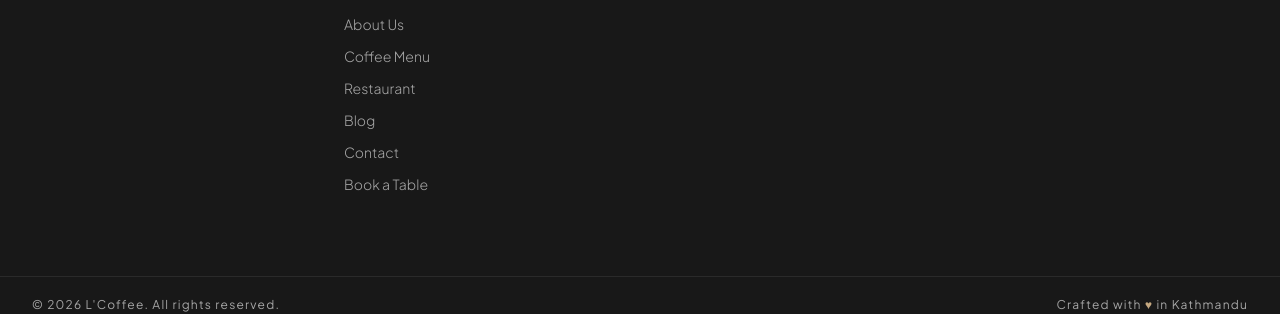
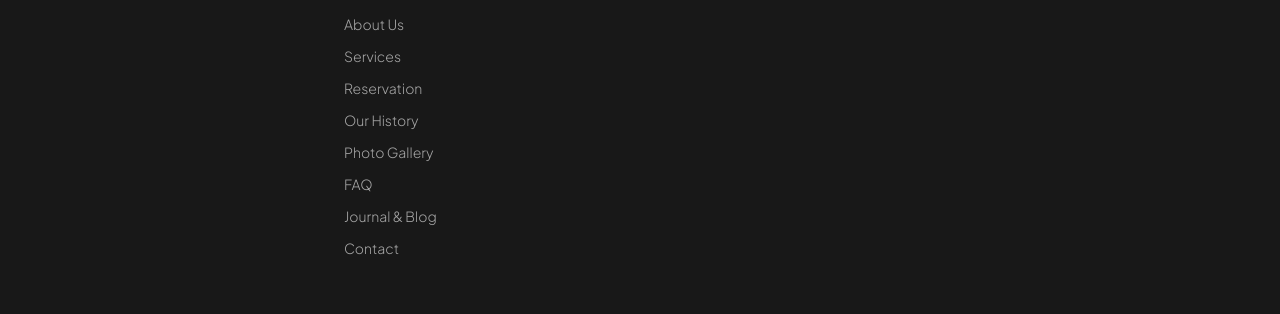
Before and after one commit to cloudswebnepal8/Icoffee, a React (Vite) app: page /blog in a window 1280 px wide. Shown: the part 1441-1755 px from the top of the page. Built offline with nearby package versions, Linux system fonts and the light colour scheme; a web font is replaced by a local one.

Commit message:
Footer component updated with navigation links

```diff
--- a/src/components/Footer.jsx
+++ b/src/components/Footer.jsx
@@ -21,13 +21,15 @@ const socialLinks = [
 
 // Quick links section — all internal routes via Link
 const quickLinks = [
-  { label: 'Home',          to: '/'           },
-  { label: 'About Us',      to: '/about'       },
-  { label: 'Coffee Menu',   to: '/menu/coffee' },
-  { label: 'Restaurant',    to: '/menu/restaurant' },
-  { label: 'Blog',          to: '/blog'        },
-  { label: 'Contact',       to: '/contact'     },
-  { label: 'Book a Table',  to: '/book-table'  },
+  { label: 'Home',          to: '/'            },
+  { label: 'About Us',      to: '/about'        },
+  { label: 'Services',      to: '/services'     },
+  { label: 'Reservation',   to: '/reservation'  },
+  { label: 'Our History',   to: '/history'      },
+  { label: 'Photo Gallery', to: '/gallery'      },
+  { label: 'FAQ',           to: '/faq'          },
+  { label: 'Journal & Blog',to: '/blog'         },
+  { label: 'Contact',       to: '/contact'      },
 ];
 
 const SocialIcon = ({ icon: Icon, label, href }) => (
```
